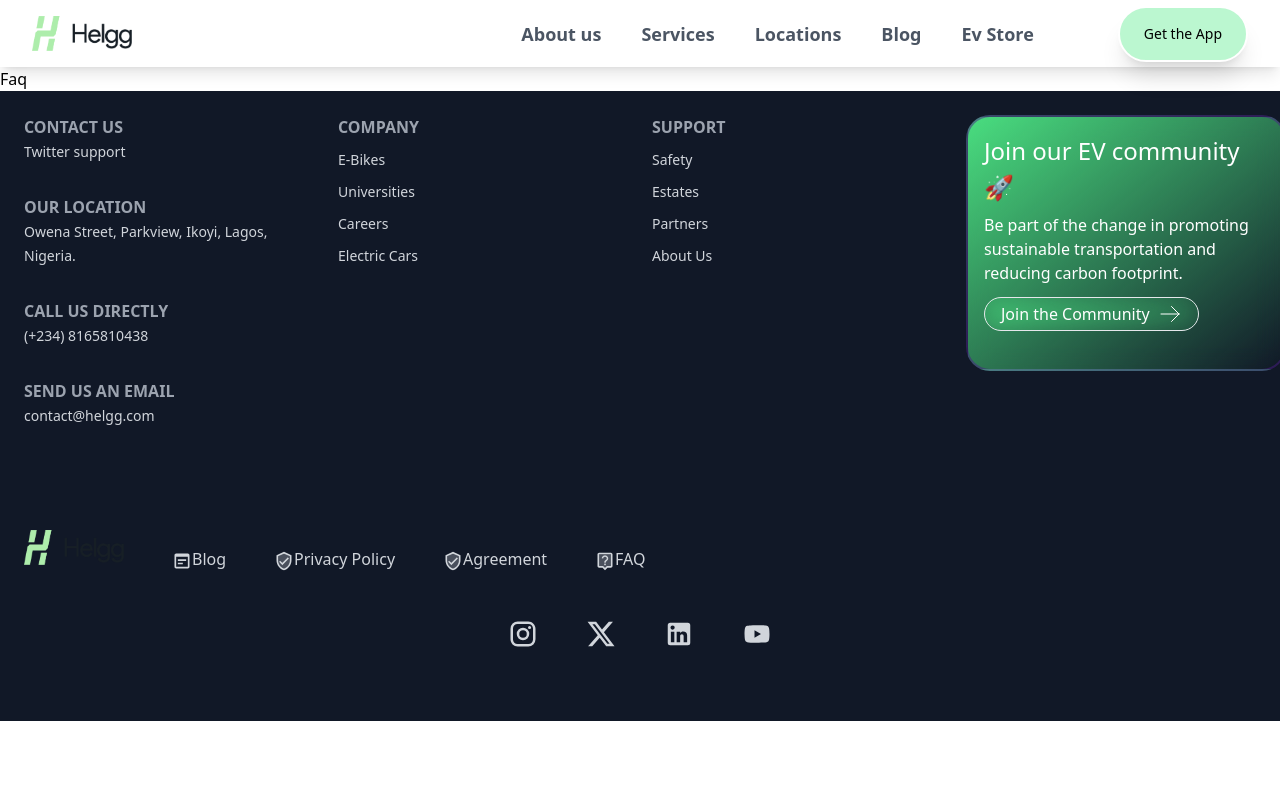
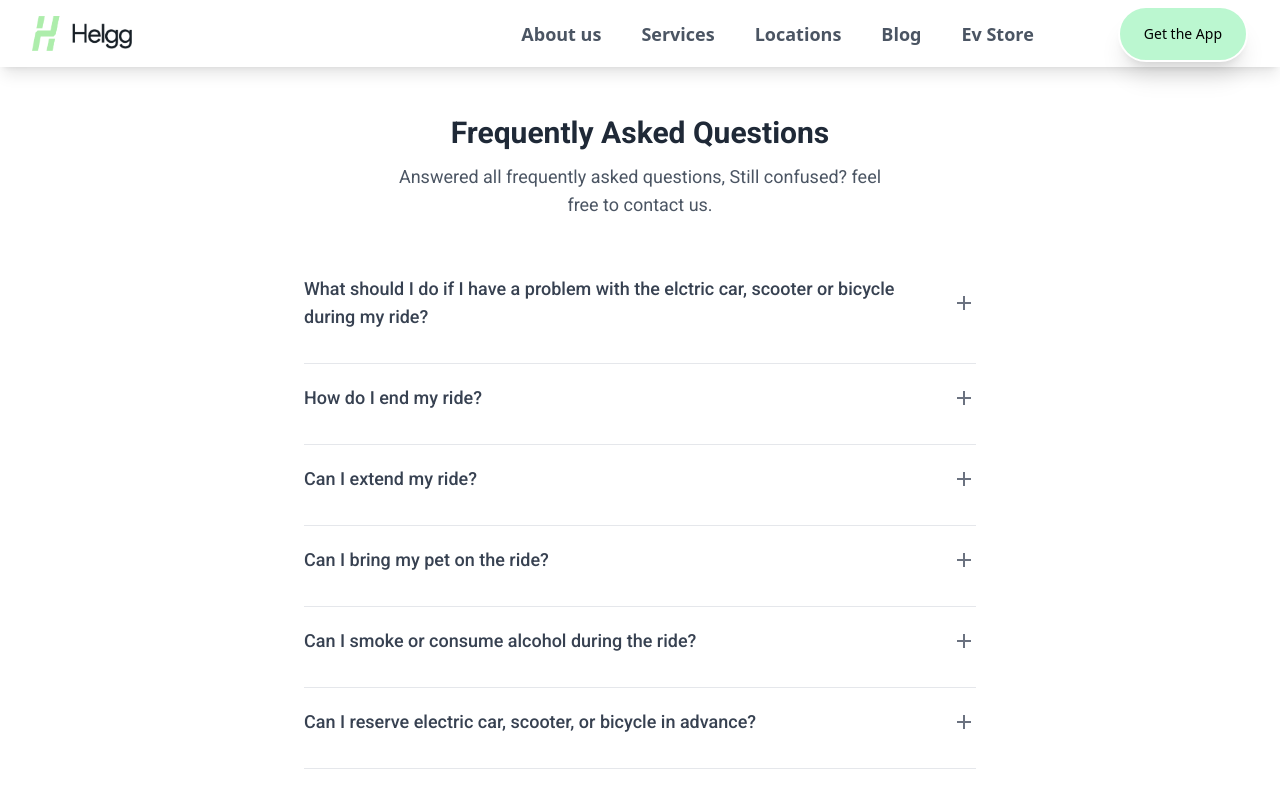
Before and after one commit to chimaskyy/helgg, a React (Vite) app in the folder client/: page /faq in a window 1280 px wide. Shown: the top 793 px of the page. Built offline with nearby package versions, Linux system fonts and the light colour scheme.

Commit message:
create faq page

```diff
--- a/client/src/pages/Faq.jsx
+++ b/client/src/pages/Faq.jsx
@@ -1,9 +1,134 @@
-import React from 'react'
+import { useRef, useState } from "react";
+import AddIcon from "@mui/icons-material/Add";
+import MinimizeIcon from "@mui/icons-material/Minimize";
 
-function Faq() {
+const FaqCard = ({ faqItem, idx }) => {
+  const [isOpen, setIsOpen] = useState(false);
+
+  const handleOpenAnswer = () => {
+    setIsOpen(!isOpen);
+  };
+
   return (
-    <div>Faq</div>
-  )
-}
+    <div
+      className="space-y-3 mt-5 overflow-hidden border-b"
+      key={idx}
+      onClick={handleOpenAnswer}
+    >
+      <h4
+        className={`cursor-pointer pb-5 flex items-center justify-between text-lg font-medium ${
+          isOpen ? "text-customBlue" : "text-gray-700"
+        }`}
+        onClick={handleOpenAnswer}
+      >
+        {faqItem.q}
+        {isOpen ? (
+          <MinimizeIcon className="text-gray-500 ml-2" />
+        ) : (
+          <AddIcon className="text-gray-500 ml-2" />
+        )}
+      </h4>
+      <div
+        className={`transition-max-height duration-300 ease-in-out overflow-hidden ${
+          isOpen ? "max-h-96" : "max-h-0"
+        }`}
+      >
+        <p className="text-gray-500 p-2">{faqItem.a}</p>
+      </div>
+    </div>
+  );
+};
 
-export default Faq
+const Faq = () => {
+  const faqsList = [
+    {
+      q: "What should I do if I have a problem with the elctric car, scooter or bicycle during my ride?",
+      a: "You can contact our customer support team through our website or mobile app for assistance.",
+    },
+    {
+      q: "How do I end my ride?",
+      a: "You can end your ride through or mobile app using the “End Ride Button”",
+    },
+    {
+      q: "Can I extend my ride?",
+      a: "Yes, as long as the vehicle is not booked by another customer.",
+    },
+    {
+      q: "Can I bring my pet on the ride?",
+      a: "No, it is not allowed to bring pets on the ride.",
+    },
+    {
+      q: "Can I smoke or consume alcohol during the ride?",
+      a: "No, it is not allowed to smoke or consume alcohol during the ride.",
+    },
+    {
+      q: "Can I reserve electric car, scooter, or bicycle in advance?",
+      a: "Yes, you can reserve a vehicle in advance through our website or mobile app.",
+    },
+    {
+      q: "What is the maximum weight limit for the electric scooter and bicycle?",
+      a: "The maximum weight limit varies depending on the vehicle type.",
+    },
+    {
+      q: "What is the maximum speed of the electric scooter and bicycle?",
+      a: "The maximum speed for electric scooters and bicycles varies depending on the vehicle type and local laws.",
+    },
+    {
+      q: "Are the electric cars, scooters, and bicycles equipped with GPS?",
+      a: "Yes, all our vehicles are equipped with GPS for tracking and security purposes.",
+    },
+    {
+      q: "Are the electric cars, scooters, and bicycles equipped with insurance?",
+      a: "Yes, all our vehicles are insured",
+    },
+    {
+      q: "Can I use an electric car, scooter, or bicycle outside of yor service area?",
+      a: "No, you can only use the vehicle within the designated service area.",
+    },
+    {
+      q: "How much does a ride cost?",
+      a: " Pricing varies depending on factors such as distance, duration of the ride and vehicle type. You can check pricing on our website or mobile app",
+    },
+    {
+      q: "Are elctric cars, scooters, and bicycles safe?",
+      a: "Yes, all our vehicles are regularly maintained and inspected to ensure safety.",
+    },
+    {
+      q: "Do you offer discount promotions",
+      a: "We offer various promotions and discounts, please check our website or mobile app for more information.",
+    },
+    {
+      q: "Can I bring a friend or family member on the ride with me?",
+      a: "Yes, as long as the vehicle is able to accommodate additional passengers.",
+    },
+    {
+      q: "Are helmets provided for elecric scooters and bicycles?",
+      a: "Yes, helmets are provided for electric scooters and bicycles.",
+    },
+    {
+      q: "What is the maximum distance I can travel on a single ride?",
+      a: "The maximum distance you can travel depends on the vehicle type and the battery capacity",
+    },
+  ];
+
+  return (
+    <section className="font-roboto max-w-screen-xl mt-12 mx-auto px-4 md:px-8">
+      <div className="font-roboto space-y-3 text-center">
+        <h1 className="text-3xl text-gray-800 font-semibold">
+          Frequently Asked Questions
+        </h1>
+        <p className="text-gray-600 max-w-lg mx-auto text-lg">
+          Answered all frequently asked questions, Still confused? feel free to
+          contact us.
+        </p>
+      </div>
+      <div className="mt-14 max-w-2xl mx-auto">
+        {faqsList.map((item, idx) => (
+          <FaqCard key={idx} faqItem={item} />
+        ))}
+      </div>
+    </section>
+  );
+};
+
+export default Faq;
```
